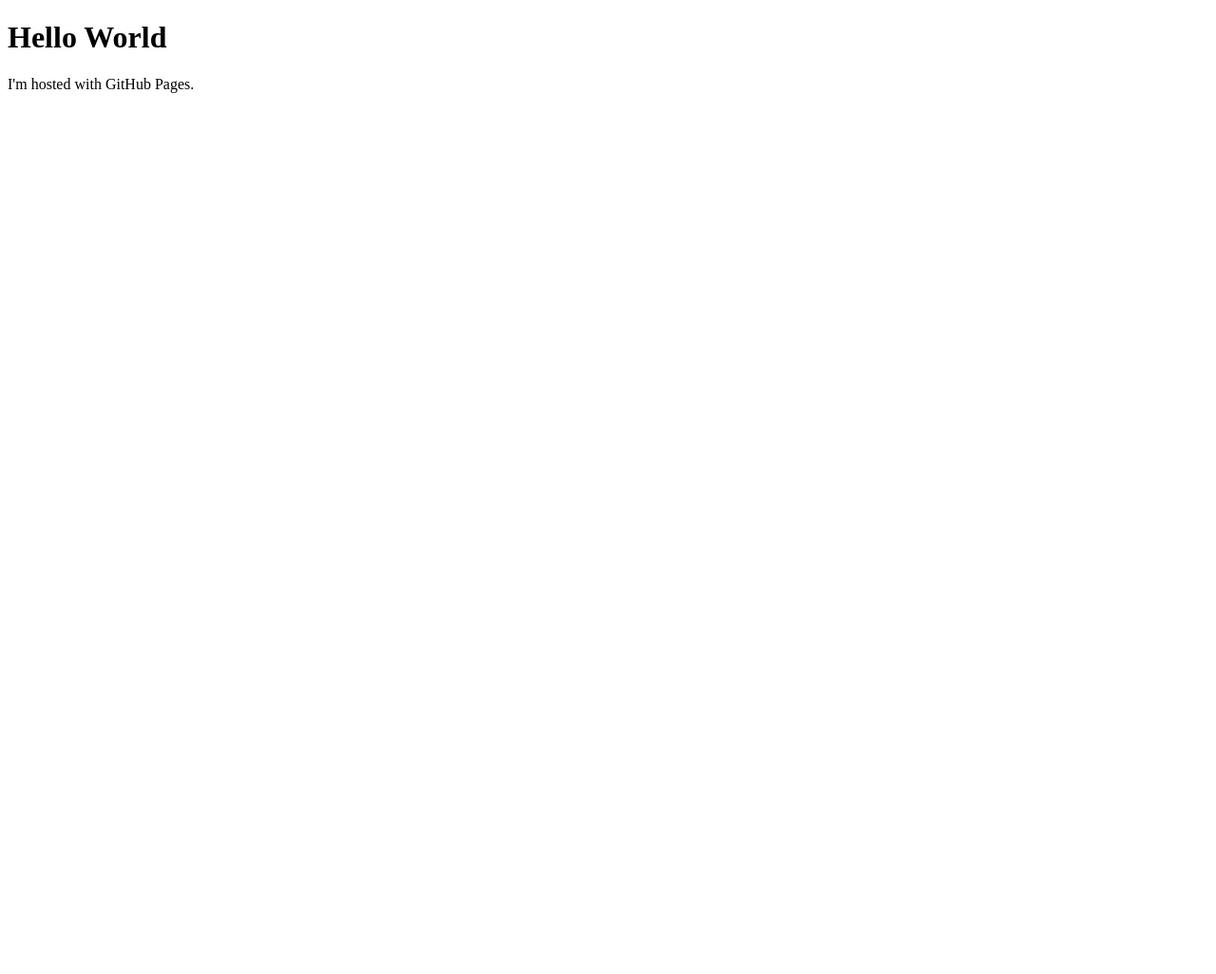
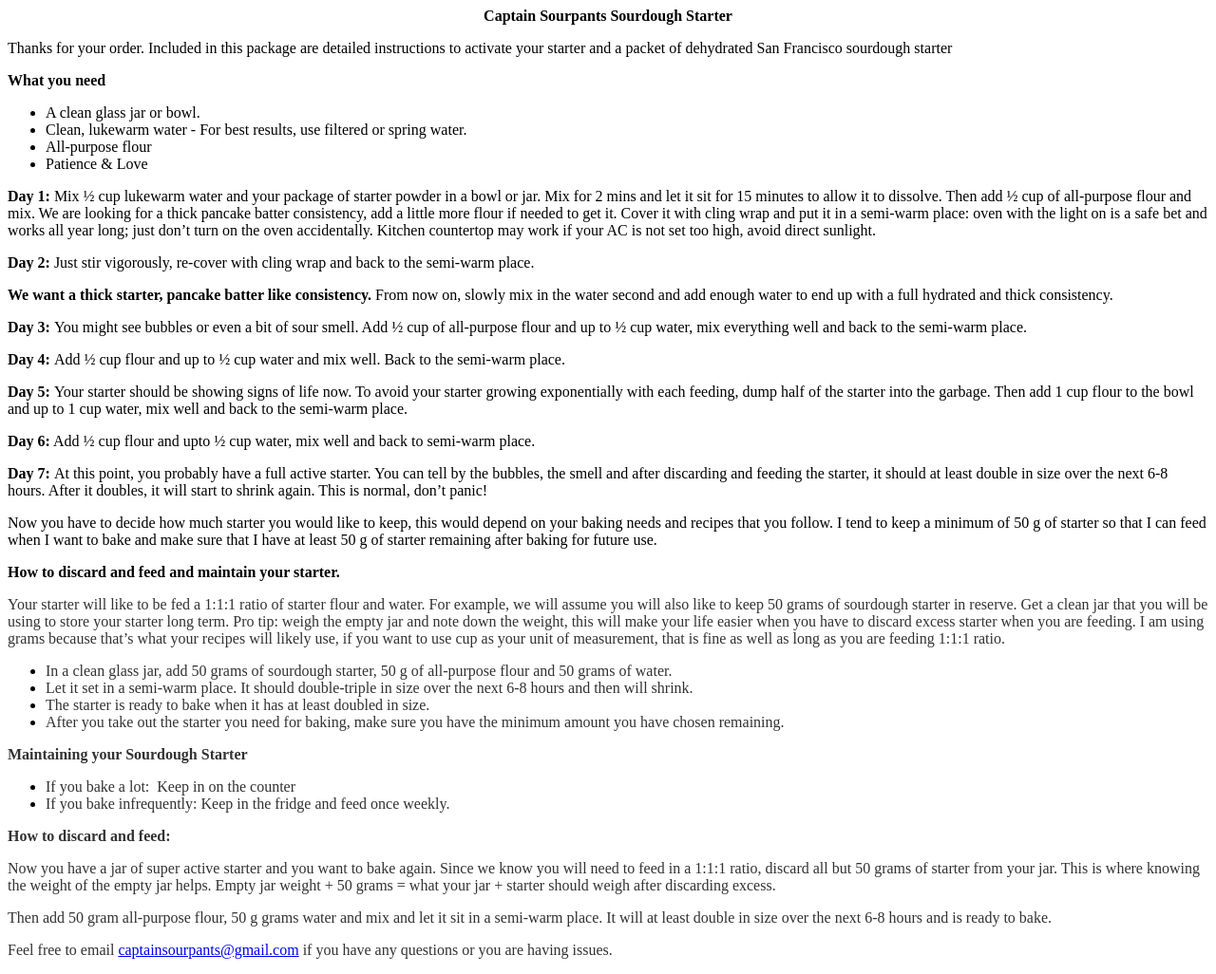
Before and after one commit to CaptainSourpants/captainsourpants.github.io, a plain HTML site: page index.html in a window 1280 px wide. Shown: the whole page at 95% size. Before the commit the page ends 800 px from the top, so only its background shows below. Drawn offline with Linux system fonts and the light colour scheme.

Commit message:
Update index.html

```diff
--- a/index.html
+++ b/index.html
@@ -1,7 +1,35 @@
-<!DOCTYPE html>
-<html>
-<body>
-<h1>Hello World</h1>
-<p>I'm hosted with GitHub Pages.</p>
-</body>
-</html>
+<p style="text-align: center;"><strong>Captain Sourpants Sourdough Starter</strong></p>
+<p>Thanks for your order. Included in this package are detailed instructions to activate your starter and a packet of dehydrated San Francisco sourdough starter</p>
+<p><strong>What you need</strong></p>
+<ul>
+<li>A clean glass jar or bowl.&nbsp;</li>
+<li>Clean, lukewarm water - For best results, use filtered or spring water.&nbsp;</li>
+<li>All-purpose flour</li>
+<li>Patience &amp; Love</li>
+</ul>
+<p><strong>Day 1: </strong>Mix &frac12; cup lukewarm water and your package of starter powder in a bowl or jar. Mix for 2 mins and let it sit for 15 minutes to allow it to dissolve. Then add &frac12; cup of all-purpose flour and mix. We are looking for a thick pancake batter consistency, add a little more flour if needed to get it. Cover it with cling wrap and put it in a semi-warm place: oven with the light on is a safe bet and works all year long; just don&rsquo;t turn on the oven accidentally. Kitchen countertop may work if your AC is not set too high, avoid direct sunlight.&nbsp;</p>
+<p><strong>Day 2: </strong>Just stir vigorously, re-cover with cling wrap and back to the semi-warm place.&nbsp;</p>
+<p><strong>We want a thick starter, pancake batter like consistency. </strong>From now on, slowly mix in the water second and add enough water to end up with a full hydrated and thick consistency.&nbsp;</p>
+<p><strong>Day 3: </strong>You might see bubbles or even a bit of sour smell. Add &frac12; cup of all-purpose flour and up to &frac12; cup water, mix everything well and back to the semi-warm place.&nbsp;</p>
+<p><strong>Day 4: </strong>Add &frac12;<strong> </strong>cup flour and up to &frac12; cup water and mix well. Back to the semi-warm place.&nbsp;</p>
+<p><strong>Day 5: </strong>Your starter should be showing signs of life now. To avoid your starter growing exponentially with each feeding, dump half of the starter into the garbage. Then add 1 cup flour to the bowl and up to 1 cup water, mix well and back to the semi-warm place.&nbsp;</p>
+<p><strong>Day 6:</strong> Add &frac12; cup flour and upto &frac12; cup water, mix well and back to semi-warm place.&nbsp;</p>
+<p><strong>Day 7: </strong>At this point, you probably have a full active starter. You can tell by the bubbles, the smell and after discarding and feeding the starter, it should at least double in size over the next 6-8 hours. After it doubles, it will start to shrink again. This is normal, don&rsquo;t panic!</p>
+<p>Now you have to decide how much starter you would like to keep, this would depend on your baking needs and recipes that you follow. I tend to keep a minimum of 50 g of starter so that I can feed when I want to bake and make sure that I have at least 50 g of starter remaining after baking for future use.&nbsp;</p>
+<p><strong>How to discard and feed and maintain your starter.&nbsp;</strong></p>
+<p><span style="color: #333232;">Your starter will like to be fed a 1:1:1 ratio of starter flour and water. For example, we will assume you will also like to keep 50 grams of sourdough starter in reserve. Get a clean jar that you will be using to store your starter long term. Pro tip: weigh the empty jar and note down the weight, this will make your life easier when you have to discard excess starter when you are feeding. I am using grams because that&rsquo;s what your recipes will likely use, if you want to use cup as your unit of measurement, that is fine as well as long as you are feeding 1:1:1 ratio.&nbsp;</span></p>
+<ul>
+<li><span style="color: #333232;">In a clean glass jar, add 50 grams of sourdough starter, 50 g of all-purpose flour and 50 grams of water.&nbsp;</span></li>
+<li><span style="color: #333232;">Let it set in a semi-warm place. It should double-triple in size over the next 6-8 hours and then will shrink.&nbsp;</span></li>
+<li><span style="color: #333232;">The starter is ready to bake when it has at least doubled in size.&nbsp;</span></li>
+<li><span style="color: #333232;">After you take out the starter you need for baking, make sure you have the minimum amount you have chosen remaining.&nbsp;</span></li>
+</ul>
+<p><span style="color: #333232;"><strong>Maintaining your Sourdough Starter</strong></span></p>
+<ul>
+<li><span style="color: #333232;">If you bake a lot:&nbsp; Keep in on the counter</span></li>
+<li><span style="color: #333232;">If you bake infrequently: Keep in the fridge and feed once weekly.&nbsp;</span></li>
+</ul>
+<p><span style="color: #333232;"><strong>How to discard and feed:&nbsp;</strong></span></p>
+<p><span style="color: #333232;">Now you have a jar of super active starter and you want to bake again. Since we know you will need to feed in a 1:1:1 ratio, discard all but 50 grams of starter from your jar. This is where knowing the weight of the empty jar helps. Empty jar weight + 50 grams = what your jar + starter should weigh after discarding excess.&nbsp;</span></p>
+<p><span style="color: #333232;">Then add 50 gram all-purpose flour, 50 g grams water and mix and let it sit in a semi-warm place. It will at least double in size over the next 6-8 hours and is ready to bake.&nbsp;</span></p>
+<p><span style="color: #333232;">Feel free to email </span><a href="mailto:captainsourpants@gmail.com" target="_blank" rel="noopener">captainsourpants@gmail.com</a><span style="color: #333232;"> if you have any questions or you are having issues.&nbsp;</span></p>
```
